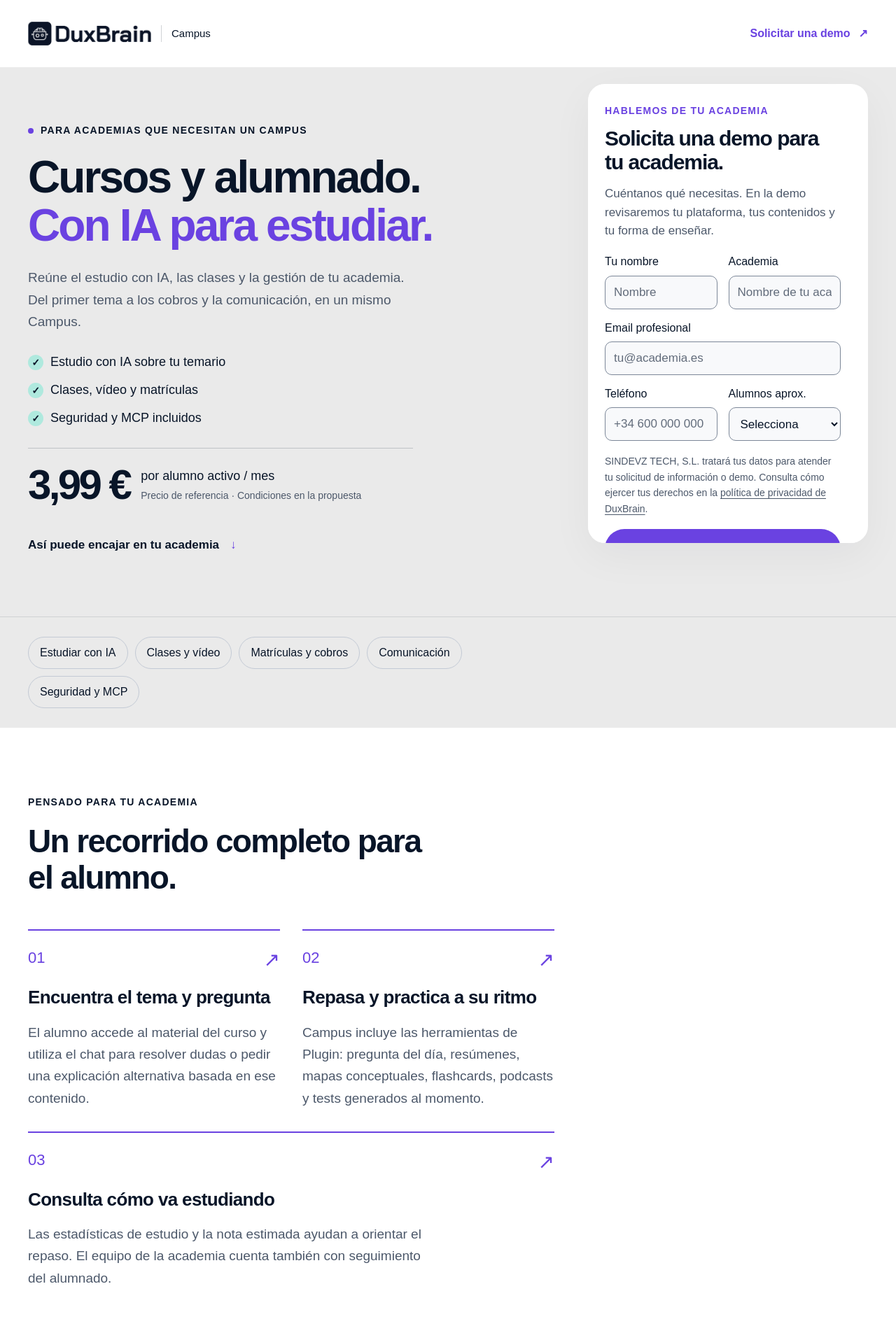
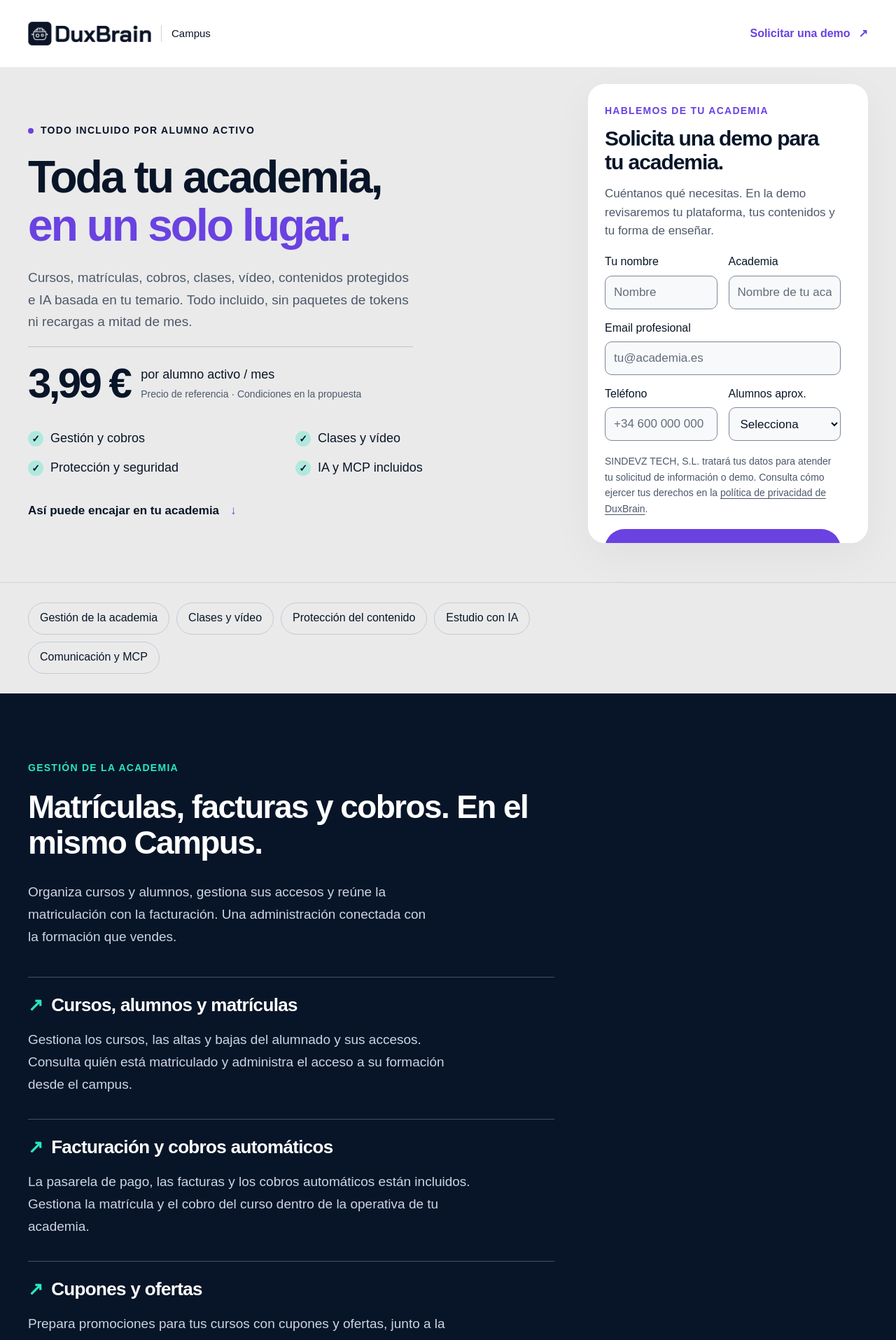
Before and after one commit to Deika79/DuxBrain-Landings, a Next.js app: page /campus in a window 1280 px wide. Shown: the top 1915 px of the page at 70% size. Built offline with nearby package versions, Linux system fonts and the light colour scheme; a web font is replaced by a local one.

Commit message:
feat: foreground Campus management and per-student value

```diff
--- a/scripts/review-landings.mjs
+++ b/scripts/review-landings.mjs
@@ -60,6 +60,11 @@ try {
         const dimensions = await picture.evaluate(img => ({ actual: img.clientWidth / img.clientHeight, expected: Number(img.getAttribute('width')) / Number(img.getAttribute('height')) }));
         assert.ok(Math.abs(dimensions.actual - dimensions.expected) < .01, 'Screenshot proportions must be preserved');
         const link = capture.locator('a');
+        if (route === 'campus') {
+          assert.equal(await link.count(), 0, 'Campus screenshots are integrated without enlargement controls');
+          assert.equal(await capture.locator('.capture-open').count(), 0);
+          continue;
+        }
         assert.equal(await link.getAttribute('target'), '_blank');
         const imageUrl = await link.getAttribute('href');
         assert.ok(imageUrl.startsWith('/product/') && imageUrl !== '/product/campus-gestion.png');
@@ -71,7 +76,7 @@ try {
       }
       await page.evaluate(() => window.scrollTo({ top: 0, behavior: 'instant' }));
       if (route === 'campus') {
-        assert.equal(await page.locator('a[href="/product/campus-gestion-saneada.png"]').count(), 1);
+        assert.equal(await page.locator('.campus-capture[data-screen="campus-gestion-saneada.png"] img').count(), 1);
         assert.equal((await context.request.get(`${baseUrl}/product/campus-gestion.png`)).status(), 404, 'Original management screenshot must not be publicly served');
       }
       assert.ok(metrics.price.includes(route === 'plugin' ? '0,99 €' : '3,99 €'));
--- a/src/app/globals.css
+++ b/src/app/globals.css
@@ -223,6 +223,18 @@ details p { font-size: 17px; line-height: 1.75; padding-top: 20px; max-width: 65
 
 /* The rail spans the hero AND every chapter through FAQ. Full-width bands stay
    behind both columns; their contents reserve the rail's width explicitly. */
+.campus-offer { margin-top: 20px; }
+.campus-offer .price { margin-bottom: 0; }
+.campus-offer .hero-points { grid-template-columns: repeat(2, minmax(0, 1fr)); gap: 12px; margin: 12px 0 24px; }
+.campus-hero .mobile-hero-cta { margin-bottom: 20px; }
+@media (max-width: 599px) {
+  .campus-hero .hero-description { line-height: 1.55; margin-top: 20px; }
+  .campus-offer .price { padding-block: 16px; }
+  .campus-offer .hero-points { gap: 10px 14px; }
+  .campus-capture[data-screen="campus-gestion-saneada.png"] img { width: 220%; max-width: none; }
+  .campus-capture[data-screen="campus-cursos.png"] img { width: 180%; max-width: none; margin-left: -16%; }
+  .campus-capture[data-screen="campus-aula-video.png"] img { width: 175%; max-width: none; margin-left: -65%; }
+}
 .landing-page { --mobile-demo-height: calc(80px + env(safe-area-inset-bottom, 0px)); padding-bottom: var(--mobile-demo-height); }
 .landing-journey .hero { display: block; padding-bottom: 32px; }
 .lead-rail { padding-bottom: 56px; }
--- a/src/components/landing.tsx
+++ b/src/components/landing.tsx
@@ -19,13 +19,14 @@ export function Header({ name }: { name: string }) {
 }
 
 export function Hero({ content: c }: { content: LandingContent }) {
-  return <section className="hero-band" aria-labelledby="hero-title"><div className="hero container">
+  const points = <ul className="hero-points">{c.points.map(p => <li key={p}><span aria-hidden="true">✓</span>{p}</li>)}</ul>;
+  const price = <div className="price"><strong>{c.price}</strong><span>por alumno activo / mes<small>Precio de referencia · Condiciones en la propuesta</small></span></div>;
+  const cta = <a className="button button-primary mobile-hero-cta" href="#demo">Solicitar una demo <span aria-hidden="true">↗</span></a>;
+  return <section className={`hero-band${c.id === "campus" ? " campus-hero" : ""}`} aria-labelledby="hero-title"><div className="hero container">
     <div className="hero-copy"><div className="eyebrow"><span className="status-dot" />{c.eyebrow}</div>
       <h1 id="hero-title">{c.title}<br /><span>{c.accent}</span></h1>
       <p className="hero-description">{c.description}</p>
-      <a className="button button-primary mobile-hero-cta" href="#demo">Solicitar una demo <span aria-hidden="true">↗</span></a>
-      <ul className="hero-points">{c.points.map(p => <li key={p}><span aria-hidden="true">✓</span>{p}</li>)}</ul>
-      <div className="price"><strong>{c.price}</strong><span>por alumno activo / mes<small>Precio de referencia · Condiciones en la propuesta</small></span></div>
+      {c.id === "campus" ? <><div className="campus-offer">{price}{points}</div>{cta}</> : <>{cta}{points}{price}</>}
       {c.id === "campus-secure" && <p className="product-clarification">El mismo DuxBrain Campus. Mismo precio, con el foco en seguridad.</p>}
       <a className="text-link" href="#en-accion">Así puede encajar en tu academia <span aria-hidden="true">↓</span></a>
     </div>
@@ -40,8 +41,8 @@ export function Benefits({ content: c }: { content: LandingContent }) {
 
 export function SectionNavigation({ content: c }: { content: LandingContent }) {
   return <div className="navigation-band"><nav className="container section-nav" aria-label={`Secciones de ${c.name}`}>
-    <a href="#beneficios">{c.id === "campus-secure" ? "Protección" : "Estudiar con IA"}</a>
-    {c.sections.map(section => <a key={section.id} href={`#${section.id}`}>{section.navLabel}</a>)}
+    {!c.benefitsAfterSection && <a href="#beneficios">{c.id === "campus-secure" ? "Protección" : "Estudiar con IA"}</a>}
+    {c.sections.map(section => <Fragment key={section.id}><a href={`#${section.id}`}>{section.navLabel}</a>{c.benefitsAfterSection === section.id && <a href="#beneficios">Estudio con IA</a>}</Fragment>)}
   </nav></div>;
 }
 
@@ -54,11 +55,15 @@ export function FeatureSections({ content: c }: { content: LandingContent }) {
   return c.sections.map(section => <Fragment key={section.id}><section className={`section feature-section band-${tones[section.id] ?? "paper"}`} id={section.id} aria-labelledby={`${section.id}-title`}><div className="container feature-layout">
     <div className="section-heading"><span className="eyebrow">{section.eyebrow}</span><h2 id={`${section.id}-title`}>{section.title}</h2><p className="feature-description">{section.description}</p></div>
     <div className="feature-grid">{section.items.map(item => <article className="feature-item" key={item.title}><h3><span aria-hidden="true">↗</span>{item.title}</h3><p>{item.text}</p></article>)}</div>
-    {sectionScreenshots[`${c.id}/${section.id}`] && <div className="section-capture"><ProductCapture screenshot={sectionScreenshots[`${c.id}/${section.id}`]} /></div>}
-  </div></section>{c.demoAfterSection === section.id && <VisualDemo content={c} />}</Fragment>);
+    {sectionScreenshots[`${c.id}/${section.id}`] && <div className="section-capture"><ProductCapture screenshot={sectionScreenshots[`${c.id}/${section.id}`]} inline={c.id === "campus"} /></div>}
+  </div></section>{c.demoAfterSection === section.id && <VisualDemo content={c} />}{c.benefitsAfterSection === section.id && <Benefits content={c} />}</Fragment>);
 }
 
-function ProductCapture({ screenshot }: { screenshot: ProductScreenshot }) {
+function ProductCapture({ screenshot, inline = false }: { screenshot: ProductScreenshot; inline?: boolean }) {
+  if (inline) return <figure className="product-capture campus-capture" data-screen={screenshot.src.split("/").pop()}>
+    <div className="capture-frame"><Image src={screenshot.src} alt={screenshot.alt} width={screenshot.width} height={screenshot.height} sizes="(max-width: 599px) 800px, (max-width: 1099px) calc(100vw - 64px), 752px" /></div>
+    <figcaption>{screenshot.caption}</figcaption>
+  </figure>;
   return <figure className="product-capture">
     <a className="capture-link" href={screenshot.src} target="_blank" rel="noopener noreferrer" aria-label={`Abrir captura completa en otra pestaña: ${screenshot.alt}`}>
       <div className="capture-frame"><Image src={screenshot.src} alt={screenshot.alt} width={screenshot.width} height={screenshot.height} sizes="(max-width: 599px) calc(100vw - 40px), (max-width: 1103px) calc(100vw - 64px), 1040px" /></div>
@@ -70,7 +75,7 @@ function ProductCapture({ screenshot }: { screenshot: ProductScreenshot }) {
 
 export function VisualDemo({ content: c }: { content: LandingContent }) {
   return <section className="demo-section" id="en-accion"><div className="container demo-layout"><div className="demo-copy"><span className="eyebrow">{c.demo.panelLabel}</span><h2>{c.demoTitle}</h2><p>{c.demoText}</p><a className="text-link" href="#demo">Solicitar una demo <span aria-hidden="true">↗</span></a></div>
-    <div className="demo-figure"><ProductCapture screenshot={primaryScreenshots[c.id]} /></div>
+    <div className="demo-figure"><ProductCapture screenshot={primaryScreenshots[c.id]} inline={c.id === "campus"} /></div>
   </div></section>;
 }
 
@@ -93,7 +98,7 @@ export function Landing({ content }: { content: LandingContent }) {
       <aside className="lead-rail container" aria-label="Solicitud de demo">
         <div className="lead-sticky" role="region" aria-label="Formulario de demo; permite desplazarse para acceder a todos los campos" tabIndex={0}><LeadForm landing={content.id} /></div>
       </aside>
-      <div className="journey-content"><SectionNavigation content={content} /><Benefits content={content} />{!content.demoAfterSection && <VisualDemo content={content} />}<FeatureSections content={content} /><FAQ content={content} /></div>
+      <div className="journey-content"><SectionNavigation content={content} />{!content.benefitsAfterSection && <Benefits content={content} />}{!content.demoAfterSection && <VisualDemo content={content} />}<FeatureSections content={content} /><FAQ content={content} /></div>
     </div>
     <FinalCTA content={content} />
   </main><Footer /></DemoNavigation>;
--- a/src/content/landings.ts
+++ b/src/content/landings.ts
@@ -10,13 +10,13 @@ export type LandingContent = {
   demoTitle: string; demoText: string;
   demo: { panelLabel: string };
   demoAfterSection?: string;
+  benefitsAfterSection?: string;
   sections: LandingSection[];
   finalTitle: string; finalText: string;
   faqs: { question: string; answer: string }[];
   meta: { title: string; description: string };
 };
 const priceFaq = (price: string) => ({ question: "¿Cuánto cuesta y qué es un alumno activo?", answer: `El precio de referencia es ${price} por alumno activo al mes. Antes de contratar, confirmaremos cómo se cuenta un alumno activo, los impuestos y las condiciones de la propuesta.` });
-const aiFaq = { question: "¿La IA sustituye al profesor o garantiza una nota?", answer: "No. La IA ayuda a estudiar sobre el temario de la academia, pero puede equivocarse. La nota estimada es una orientación para el estudio, no una garantía de resultado en un examen. El contenido del curso y el criterio del docente siguen siendo la referencia." };
 const downloads = { title: "Descarga identificada por alumno", text: "La academia puede habilitar descargas del material con una marca de agua y el DNI o correo electrónico del alumno. La identificación acompaña a la copia descargada." };
 const mcp = { title: "Opera el campus desde una IA compatible", text: "Campus incluye MCP para operar funciones del campus desde una IA compatible. En la demo puedes ver la conexión y las funciones disponibles para tu forma de gestionar la academia." };
 export const landings: Record<LandingId, LandingContent> = {
@@ -61,48 +61,51 @@ export const landings: Record<LandingId, LandingContent> = {
     meta: { title: "IA entrenada con tu temario en tu LMS | DuxBrain Plugin", description: "Tus alumnos preguntan, repasan y practican con una IA entrenada con tu temario, dentro de tu campus actual. Plugin: 0,99 € por alumno activo al mes." },
   },
   campus: {
-    id: "campus", name: "Campus", eyebrow: "PARA ACADEMIAS QUE NECESITAN UN CAMPUS",
-    title: "Cursos y alumnado.", accent: "Con IA para estudiar.",
-    description: "Reúne el estudio con IA, las clases y la gestión de tu academia. Del primer tema a los cobros y la comunicación, en un mismo Campus.",
-    price: "3,99 €", points: ["Estudio con IA sobre tu temario", "Clases, vídeo y matrículas", "Seguridad y MCP incluidos"],
-    benefitsTitle: "Un recorrido completo para el alumno.",
+    id: "campus", name: "Campus", eyebrow: "TODO INCLUIDO POR ALUMNO ACTIVO",
+    title: "Toda tu academia,", accent: "en un solo lugar.",
+    description: "Cursos, matrículas, cobros, clases, vídeo, contenidos protegidos e IA basada en tu temario. Todo incluido, sin paquetes de tokens ni recargas a mitad de mes.",
+    price: "3,99 €", points: ["Gestión y cobros", "Clases y vídeo", "Protección y seguridad", "IA y MCP incluidos"],
+    benefitsTitle: "Ayuda para estudiar con tu temario.",
     benefits: [
       { title: "Encuentra el tema y pregunta", text: "El alumno accede al material del curso y utiliza el chat para resolver dudas o pedir una explicación alternativa basada en ese contenido." },
-      { title: "Repasa y practica a su ritmo", text: "Campus incluye las herramientas de Plugin: pregunta del día, resúmenes, mapas conceptuales, flashcards, podcasts y tests generados al momento." },
+      { title: "Repasa y practica a su ritmo", text: "Campus incluye las herramientas de Plugin: pregunta del día, resúmenes, mapas conceptuales, flashcards, podcasts y tests generados al momento. La IA está incluida por alumno activo, sin paquetes de tokens ni recargas a mitad de mes." },
       { title: "Consulta cómo va estudiando", text: "Las estadísticas de estudio y la nota estimada ayudan a orientar el repaso. El equipo de la academia cuenta también con seguimiento del alumnado." },
     ],
-    demoTitle: "El recorrido del alumno empieza en sus cursos.",
-    demoText: "En la vista Mis cursos de la academia demo, el alumno encuentra las materias disponibles. Desde el curso continúa hacia los materiales y las herramientas de estudio. Campus reúne ese recorrido con las clases y la gestión.", demo: { panelLabel: "MIS CURSOS · VISTA DE ALUMNO" },
+    demoTitle: "Lo que organizas llega al alumno en sus cursos.",
+    demoText: "La vista Mis cursos de la academia demo muestra cómo encuentra el alumno su formación. Desde cada curso continúa hacia los materiales y el estudio, dentro del mismo Campus que utilizas para gestionar la academia.", demo: { panelLabel: "MIS CURSOS · VISTA DE ALUMNO" },
+    demoAfterSection: "matriculas-cobros", benefitsAfterSection: "seguridad-mcp",
     sections: [
-      { id: "clases-video", navLabel: "Clases y vídeo", eyebrow: "DEL MATERIAL A LA CLASE", title: "Da clase y conserva la grabación.", description: "Campus incluye alojamiento de vídeo y aula virtual con grabaciones para reunir las clases y los materiales del curso.", items: [
+      { id: "matriculas-cobros", navLabel: "Gestión de la academia", eyebrow: "GESTIÓN DE LA ACADEMIA", title: "Matrículas, facturas y cobros. En el mismo Campus.", description: "Organiza cursos y alumnos, gestiona sus accesos y reúne la matriculación con la facturación. Una administración conectada con la formación que vendes.", items: [
+        { title: "Cursos, alumnos y matrículas", text: "Gestiona los cursos, las altas y bajas del alumnado y sus accesos. Consulta quién está matriculado y administra el acceso a su formación desde el campus." },
+        { title: "Facturación y cobros automáticos", text: "La pasarela de pago, las facturas y los cobros automáticos están incluidos. Gestiona la matrícula y el cobro del curso dentro de la operativa de tu academia." },
+        { title: "Cupones y ofertas", text: "Prepara promociones para tus cursos con cupones y ofertas, junto a la gestión de matrículas y cobros." },
+      ] },
+      { id: "clases-video", navLabel: "Clases y vídeo", eyebrow: "DEL MATERIAL A LA CLASE", title: "Da clase y conserva la grabación.", description: "Campus incluye aula virtual con grabaciones y alojamiento de vídeo para reunir las clases y los materiales del curso.", items: [
+        { title: "Aula virtual y grabaciones", text: "Imparte la clase en el aula virtual y ofrece la grabación para el repaso. Por ejemplo, volver al desarrollo de un ejercicio después de la sesión." },
         { title: "Vídeo alojado en Campus", text: "Incorpora el vídeo a tu formación. El alumno puede volver a una explicación grabada junto al material que está estudiando." },
-        { title: "Aula virtual y grabaciones", text: "Imparte la clase en el aula virtual y ofrece la grabación para el repaso. Por ejemplo, volver al desarrollo de un ejercicio después de la sesión." },
       ] },
-      { id: "matriculas-cobros", navLabel: "Matrículas y cobros", eyebrow: "GESTIÓN DE LA ACADEMIA", title: "Del alta del alumno al cobro del curso.", description: "Gestiona accesos, matrículas y altas y bajas, junto con facturación y pasarela de pago. Sin separar el cobro de la formación que ofreces.", items: [
-        { title: "Accesos y matrículas", text: "Gestiona quién está matriculado y sus accesos a la formación. Incluye las altas y bajas de alumnos en el campus." },
-        { title: "Facturas y cobros automáticos", text: "Campus incluye facturación con pasarela de pago, facturas y cobros automáticos. Por ejemplo, gestionar el cobro y su factura en la operativa del curso." },
-        { title: "Cupones y ofertas", text: "Prepara una oferta o un cupón para tu formación. Puedes organizar una promoción junto a la gestión de matrículas y cobros." },
+      { id: "seguridad-mcp", navLabel: "Protección del contenido", eyebrow: "PROTECCIÓN INCLUIDA", title: "Cuida tus clases y materiales de pago.", description: "La protección del contenido y el módulo de seguridad forman parte del mismo Campus, sin una tarifa adicional.", items: [
+        { title: "Vídeo y descargas identificadas", text: "El vídeo incorpora medidas contra la captura de pantalla. Cuando la academia habilita descargas, el material puede llevar una marca de agua con el DNI o correo del alumno." },
+        { title: "Avisos configurables", text: "Ajusta periodos y umbrales para revisar combinaciones de navegador y sistema, peticiones de apertura de vídeos y conexiones de internet simultáneas distintas." },
       ] },
-      { id: "comunicacion", navLabel: "Comunicación", eyebrow: "ACOMPAÑAMIENTO DURANTE EL CURSO", title: "Organiza las fechas y mantén la conversación.", description: "Calendario, foro, mensajes y correos forman parte de Campus. El equipo puede coordinar la enseñanza y comunicarse con el alumnado.", items: [
-        { title: "Calendario del curso", text: "Organiza las fechas de la formación. Por ejemplo, sitúa las sesiones y los momentos de repaso dentro del recorrido del curso." },
-        { title: "Foro, mensajes y correos", text: "Mantén las dudas y la comunicación con los alumnos. Utiliza el foro para conversar sobre el curso y los mensajes o correos para el contacto." },
-      ] },
-      { id: "seguridad-mcp", navLabel: "Seguridad y MCP", eyebrow: "TAMBIÉN INCLUIDOS EN CAMPUS", title: "Revisa el uso y gestiona desde una IA compatible.", description: "El módulo de seguridad y MCP están incluidos en la misma oferta de Campus a 3,99 € por alumno activo al mes; no son tarifas adicionales.", items: [
-        { title: "Avisos de seguridad configurables", text: "Configura periodos y umbrales para revisar combinaciones de navegador y sistema, peticiones de apertura de vídeos y conexiones de internet simultáneas distintas. Un aviso requiere revisión; no prueba fraude." },
-        { title: "Vídeo y descargas identificadas", text: "El vídeo incluye medidas contra la captura de pantalla. Si habilitas descargas del material, pueden llevar marca de agua y DNI o correo del alumno. No hay una garantía absoluta contra copias o grabaciones." },
+      { id: "comunicacion", navLabel: "Comunicación y MCP", eyebrow: "ACOMPAÑAMIENTO Y GESTIÓN", title: "Coordina el curso y mantén el contacto.", description: "Calendario, foro, mensajes y correos reúnen la comunicación con el alumnado. MCP también está incluido para operar funciones del campus desde una IA compatible.", items: [
+        { title: "Calendario del curso", text: "Organiza las fechas de clase y los momentos de repaso dentro del recorrido del curso." },
+        { title: "Foro, mensajes y correos", text: "Utiliza el foro para conversar sobre el curso y los mensajes o correos para mantener el contacto con los alumnos." },
         mcp,
       ] },
     ],
-    finalTitle: "Recorre tu academia en la demo.", finalText: "Veremos estudio, clases, matrículas, cobros y comunicación, junto con la seguridad y MCP incluidos en Campus.",
+    finalTitle: "Veamos tu academia en un solo lugar.", finalText: "Recorre la gestión de matrículas y cobros, las clases, el vídeo, la protección y la IA sobre tu temario. Todo incluido por 3,99 € por alumno activo al mes, con comunicación y MCP.",
     faqs: [
-      { question: "¿Campus incluye todas las herramientas de Plugin?", answer: "Sí. Incluye pregunta del día, resúmenes, mapas conceptuales, flashcards, podcasts, tests generados al momento, estadísticas de estudio, nota estimada y chat sobre los contenidos de tu academia." },
+      { question: "¿Campus incluye todas las herramientas de Plugin?", answer: "Sí. Incluye pregunta del día, resúmenes, mapas conceptuales, flashcards, podcasts, tests generados al momento, estadísticas de estudio, nota estimada y chat sobre los contenidos de tu academia. La IA está incluida por alumno activo, sin paquetes de tokens ni recargas a mitad de mes." },
       { question: "¿Puedo dar clases y ofrecer las grabaciones?", answer: "Sí. Campus incluye alojamiento de vídeo y aula virtual con grabaciones. El alumno puede volver a una explicación para repasar el tema o un ejercicio trabajado en clase." },
       { question: "¿Cómo gestiono alumnos y cobros?", answer: "Campus reúne accesos, matrículas y altas y bajas de alumnos. Incluye facturación con pasarela de pago, facturas, cobros automáticos, cupones y ofertas. En la demo puedes recorrer un caso de matriculación y cobro." },
       { question: "¿Qué herramientas de comunicación incluye?", answer: "Calendario, foro, mensajes y correos. Por ejemplo, organizar las fechas de clase y mantener una conversación sobre las dudas del curso." },
       { question: "¿Seguridad y MCP se pagan aparte?", answer: "No. El módulo de seguridad y MCP están incluidos en Campus de 3,99 € por alumno activo al mes. MCP permite operar funciones del campus desde una IA compatible. Campus Secure presenta esta misma oferta con el foco en accesos y contenidos." },
-      aiFaq, priceFaq("3,99 €"),
+      { question: "¿Se puede usar el campus en varios idiomas?", answer: "Sí. La interfaz del campus puede configurarse en castellano, inglés, catalán y euskera." },
+      { question: "¿La IA sustituye al profesor o garantiza una nota?", answer: "No. La IA ayuda a estudiar sobre el temario de la academia. La nota estimada es una orientación para el estudio, no una garantía de resultado en un examen. El contenido del curso y el criterio del docente siguen siendo la referencia." },
+      { question: "¿Cuánto cuesta y cómo se calcula la cuota?", answer: "El precio de referencia es de 3,99 € por alumno activo al mes, con las prestaciones descritas incluidas. El importe mensual depende del número de alumnos activos; antes de contratar confirmaremos cómo se contabilizan, los impuestos y las condiciones de la propuesta." },
     ],
-    meta: { title: "IA, clases y gestión de tu academia | DuxBrain Campus", description: "Estudio con IA, vídeo, aula virtual, matrículas, cobros y comunicación. Seguridad y MCP incluidos en Campus: 3,99 € por alumno activo al mes." },
+    meta: { title: "Toda tu academia en un solo lugar | DuxBrain Campus", description: "Gestión, matrículas, cobros, clases, vídeo, protección e IA sobre tu temario. Campus: 3,99 € por alumno activo al mes, sin paquetes de tokens ni recargas." },
   },
   "campus-secure": {
     id: "campus-secure", name: "Campus · Seguridad", eyebrow: "PROTEGE TU CONTENIDO",
```
Also changed, not shown: scripts/review-demo-rail.mjs (+2 -14 lines), 16 other files (tests, documents, lock files or other folders).
